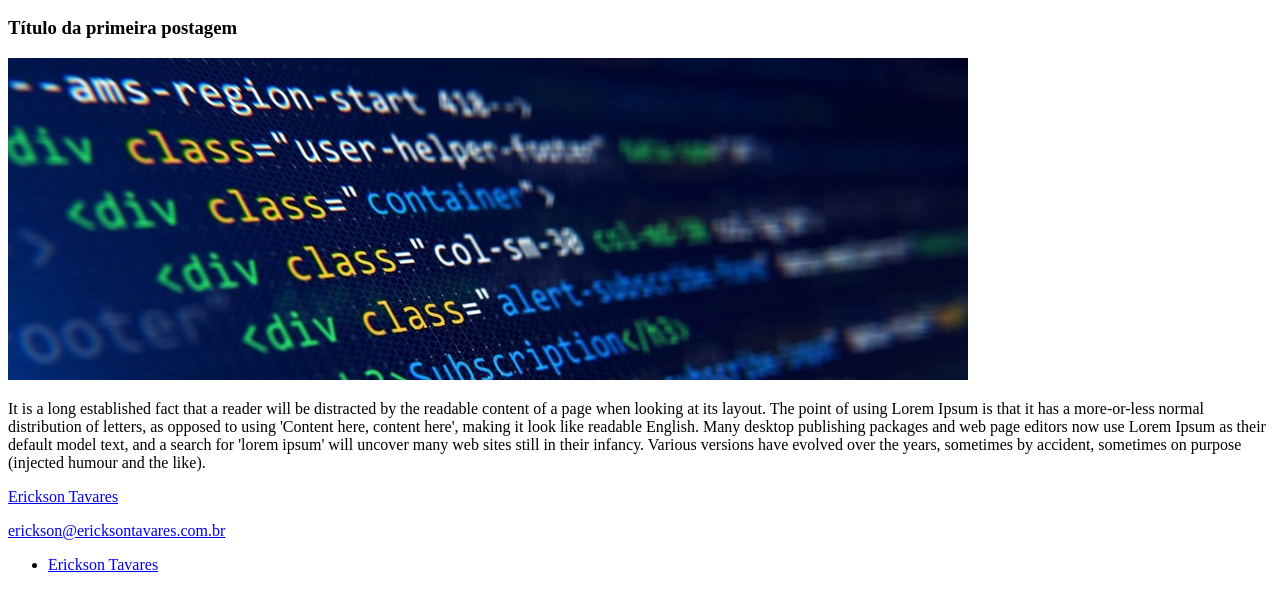
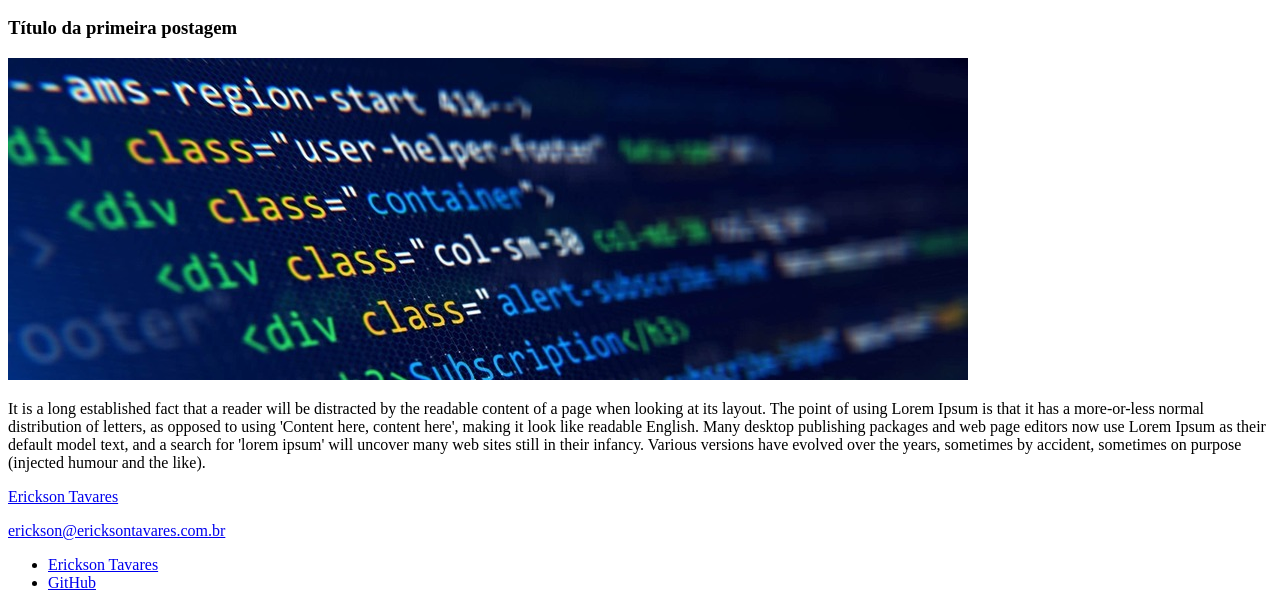
Before and after one commit to ericksont/dio-treinamento-html5, a plain HTML site: page index.html in a window 1280 px wide. Shown: the part 277-885 px from the top of the page. Drawn offline with Linux system fonts and the light colour scheme.

Commit message:
adicionando link do git hub no rodape

```diff
--- a/index.html
+++ b/index.html
@@ -34,6 +34,7 @@
         <footer>
             <ul>
                 <li><a href="http://www.ericksontavares.com.br" target="_blank"> Erickson Tavares </a></li>
+                <li><a href="https://github.com/ericksont" target="_blank"> GitHub </a></li>
             </ul>
         </footer>
     </body>
```
